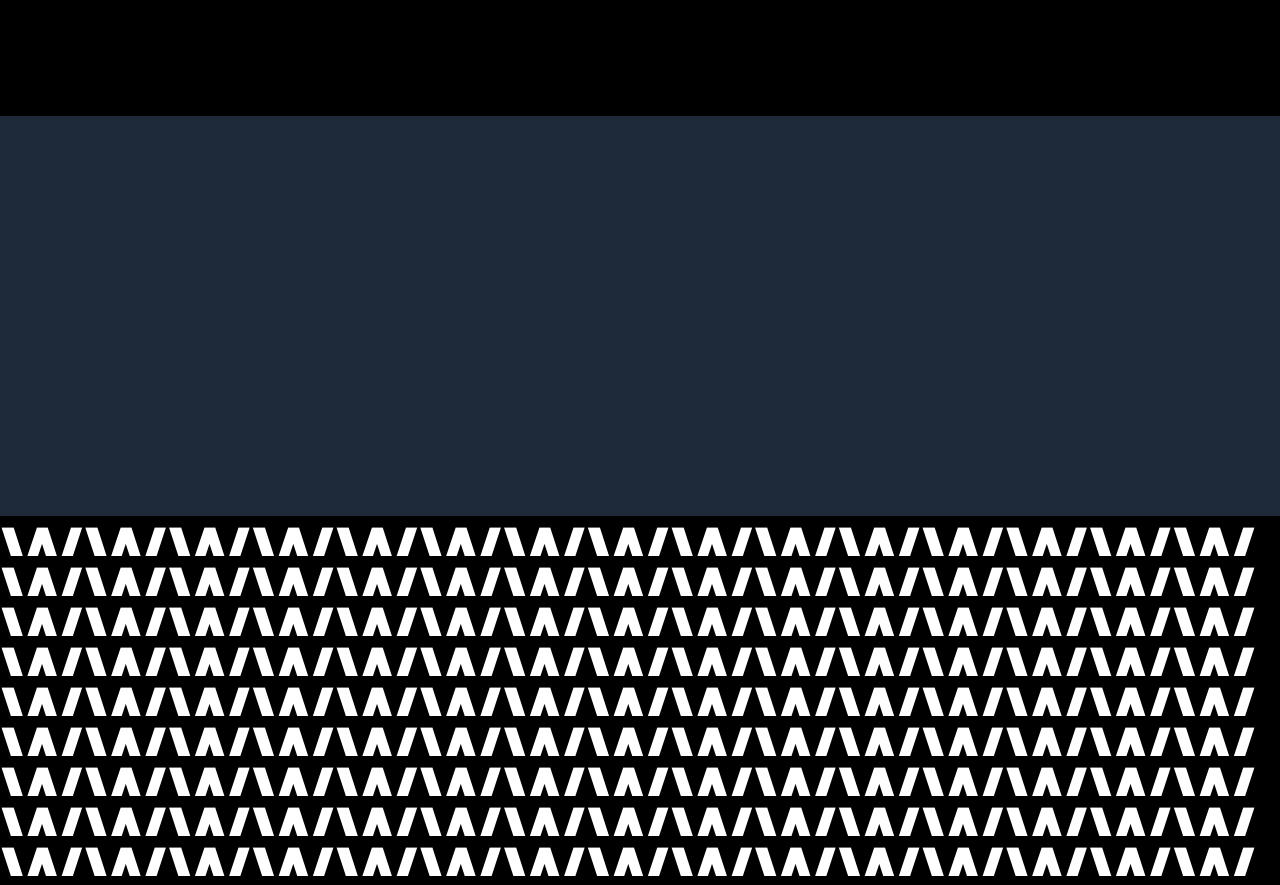
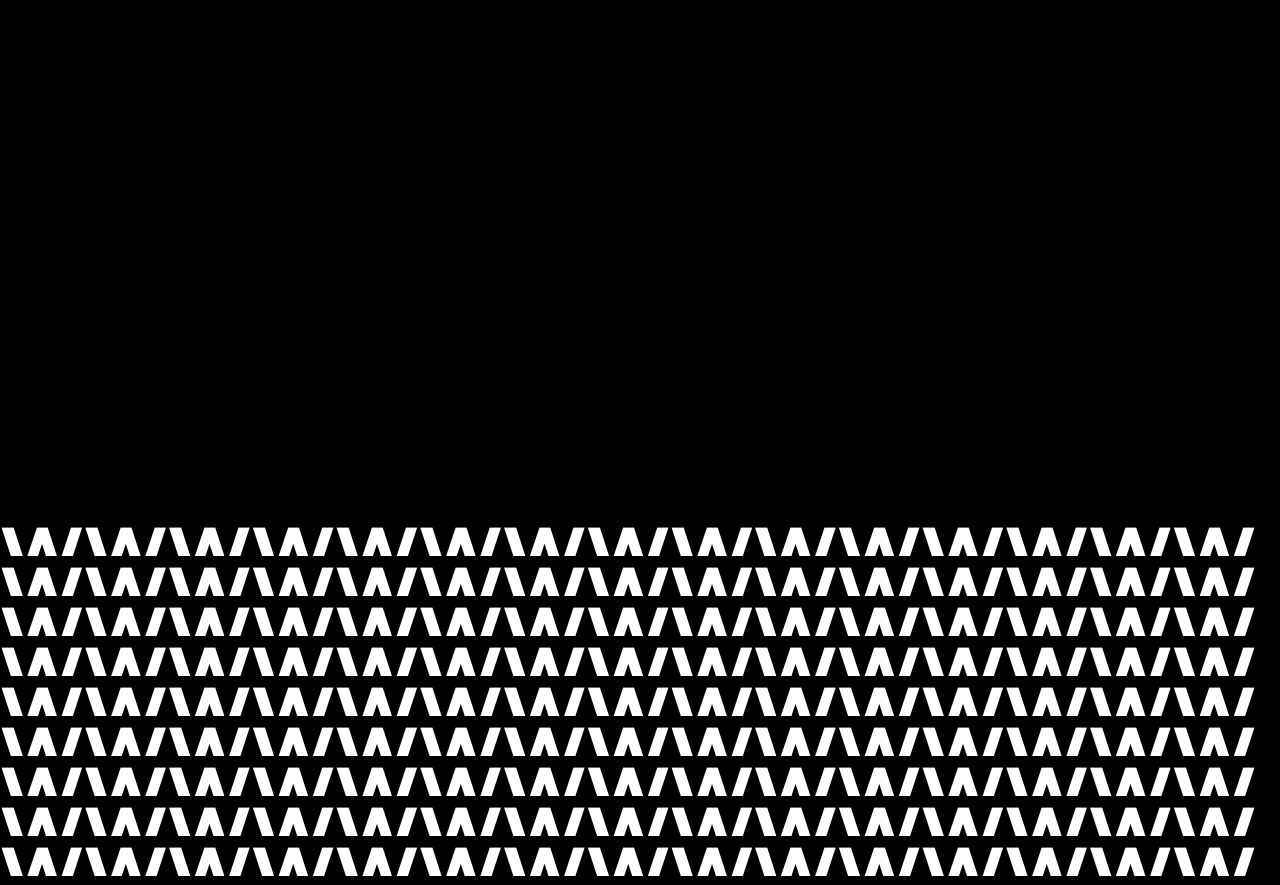
Before and after one commit to petalser/petalser-pw, a Next.js app: page / in a window 1280 px wide. Shown: the part 964-1849 px from the top of the page. Built offline with nearby package versions, Linux system fonts and the light colour scheme; a web font is replaced by a local one.

Commit message:
removed blank div

```diff
--- a/src/app/page.tsx
+++ b/src/app/page.tsx
@@ -8,7 +8,7 @@
 
       <ActionButton />
 
-      <div className="h-100 bg-gray-800"></div>
+      <div className="h-100 bg-gray-800/0"></div>
 
       <h1 className="text-7xl h-10 text-white /50 max-w-screen overflow-hidden">WWWWWWWWWWWWWWW</h1>
       <h1 className="text-7xl h-10 text-white /50 max-w-screen overflow-hidden">WWWWWWWWWWWWWWW</h1>
```
